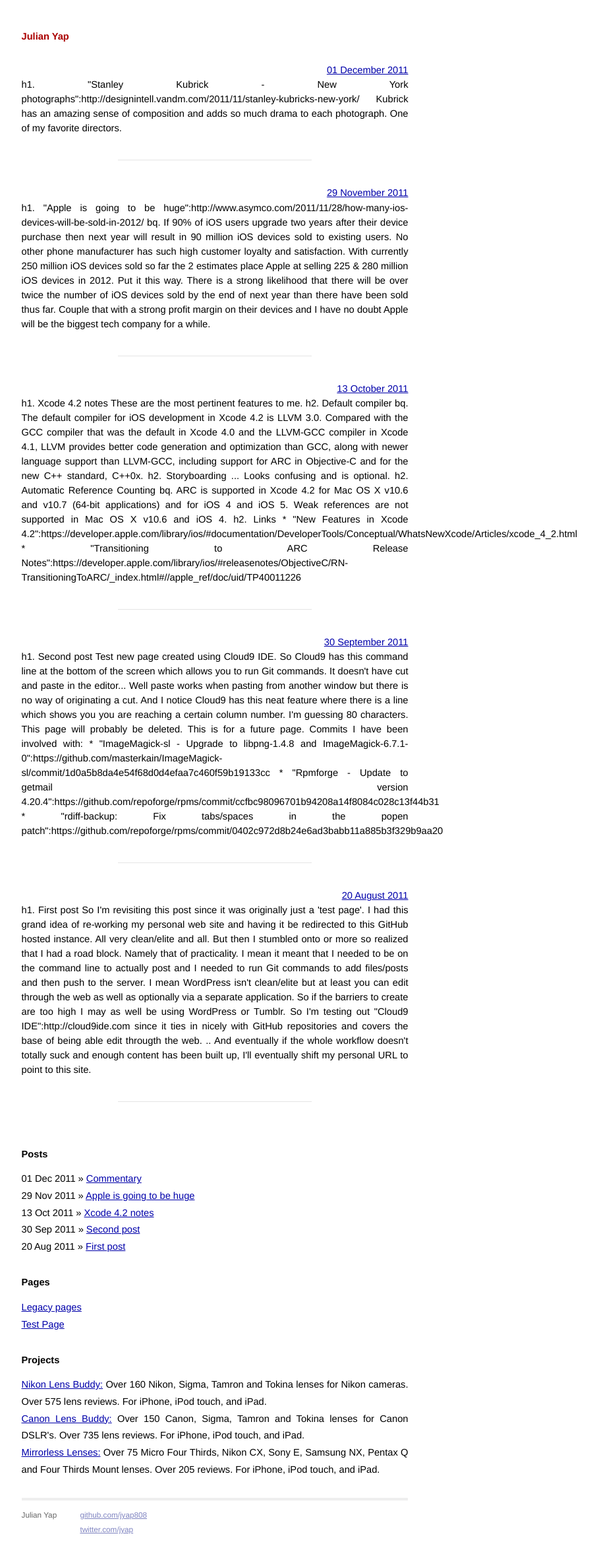
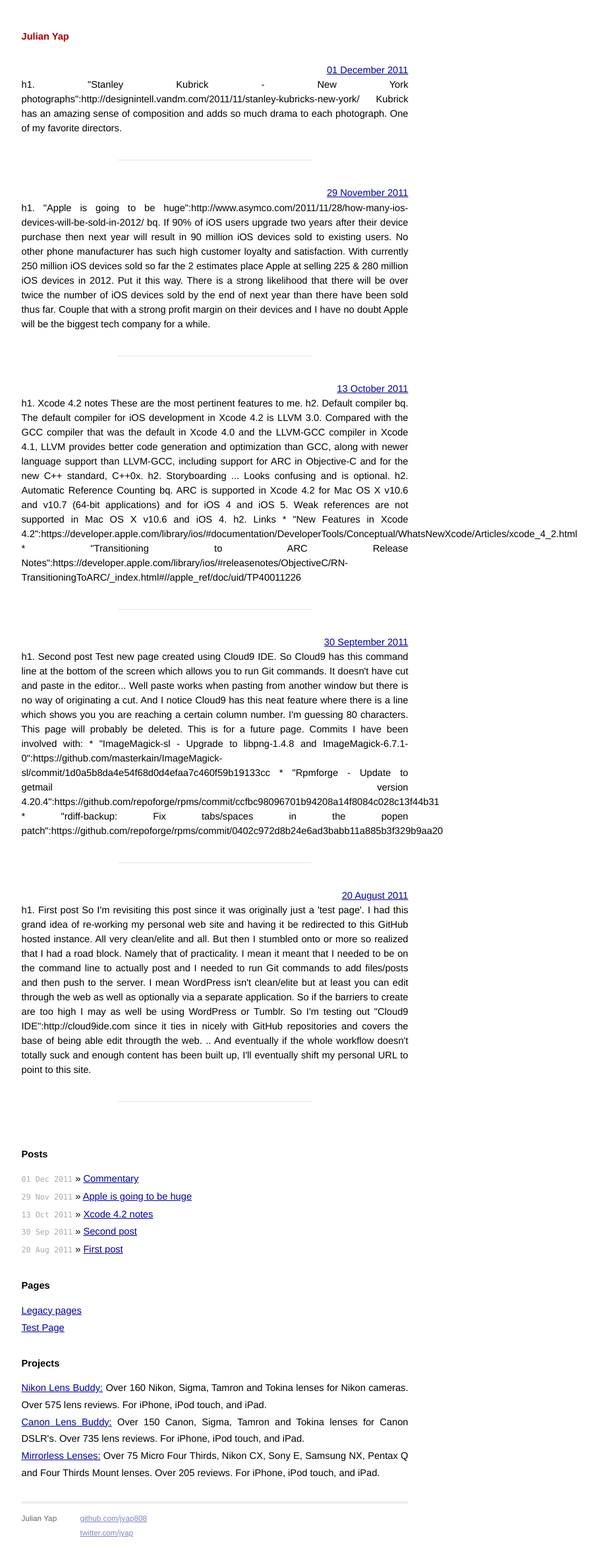
Before and after one commit to psykidellic/psykidellic.github.com, a Jekyll site: the page built from index.html, in a window 1280 px wide. Shown: the whole page at 66% size, without its empty margins (314-1220 px from the left). Built offline with Jekyll 4.4.1, drawn with Linux system fonts in a browser that asks for light colours.

Commit message:
Fix formatting. More documentation

```diff
--- a/css/screen.css
+++ b/css/screen.css
@@ -74,11 +74,11 @@ ul.posts {
     line-height: 1.75em;
   }
 
-/*  ul.posts span {
+ul.posts span.post_date {
     color: #aaa;
     font-family: Monaco, "Courier New", monospace;
     font-size: 80%;
-  } */
+}
 
 hr.front {
   border: 0;
--- a/index.html
+++ b/index.html
@@ -21,7 +21,7 @@ title: Julian Yap
   <h1>Posts</h1>
   <ul class="posts">
     {% for post in site.posts %}
-      <li><span>{{ post.date | date_to_string }}</span> &raquo; <a href="{{ site.baseurl }}{{ post.url }}">{{ post.title }}</a></li>
+      <li><span class="post_date">{{ post.date | date_to_string }}</span> &raquo; <a href="{{ site.baseurl }}{{ post.url }}">{{ post.title }}</a></li>
     {% endfor %}
   </ul>
 
```
Also changed, not shown: 1 other file.
